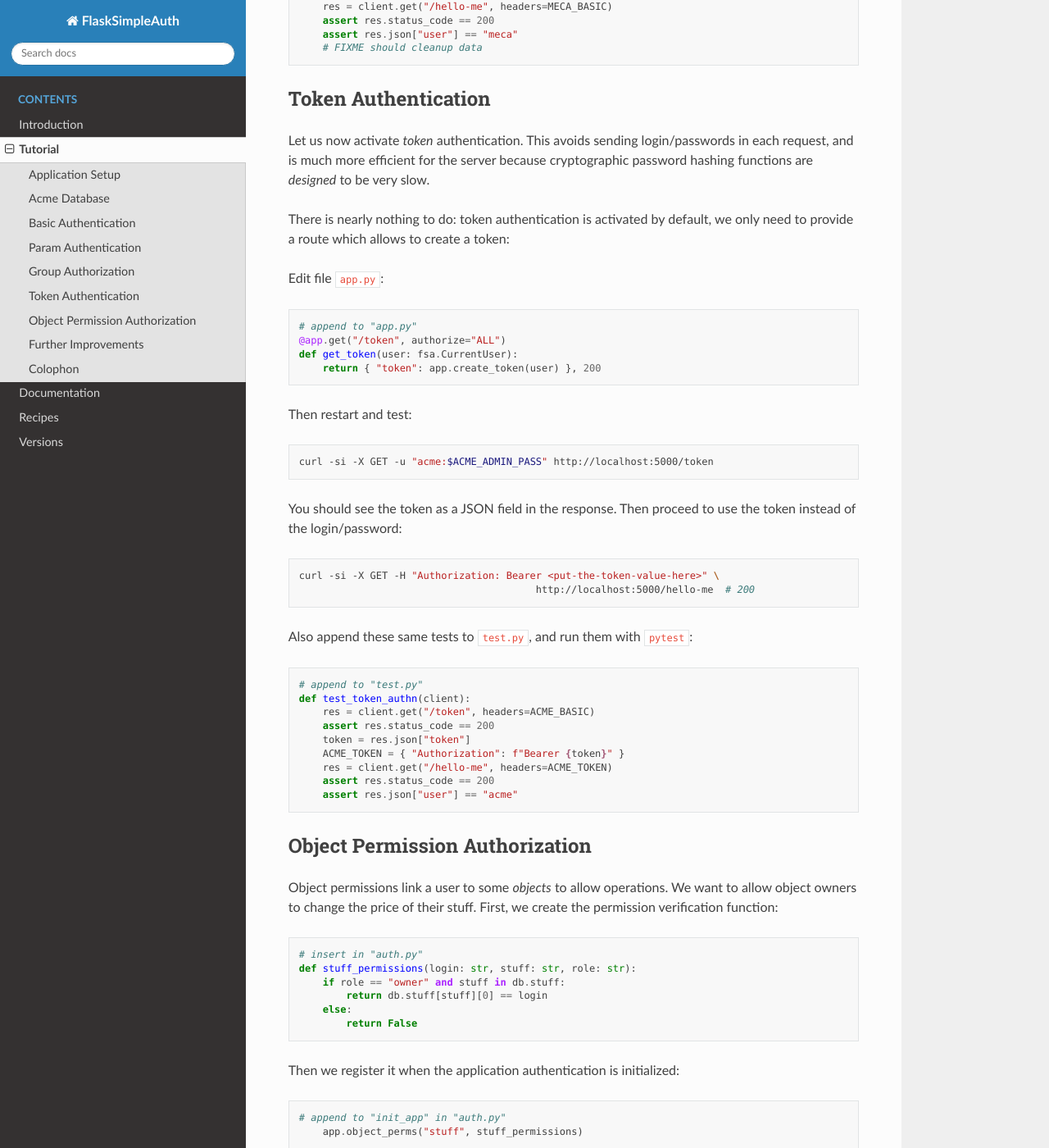
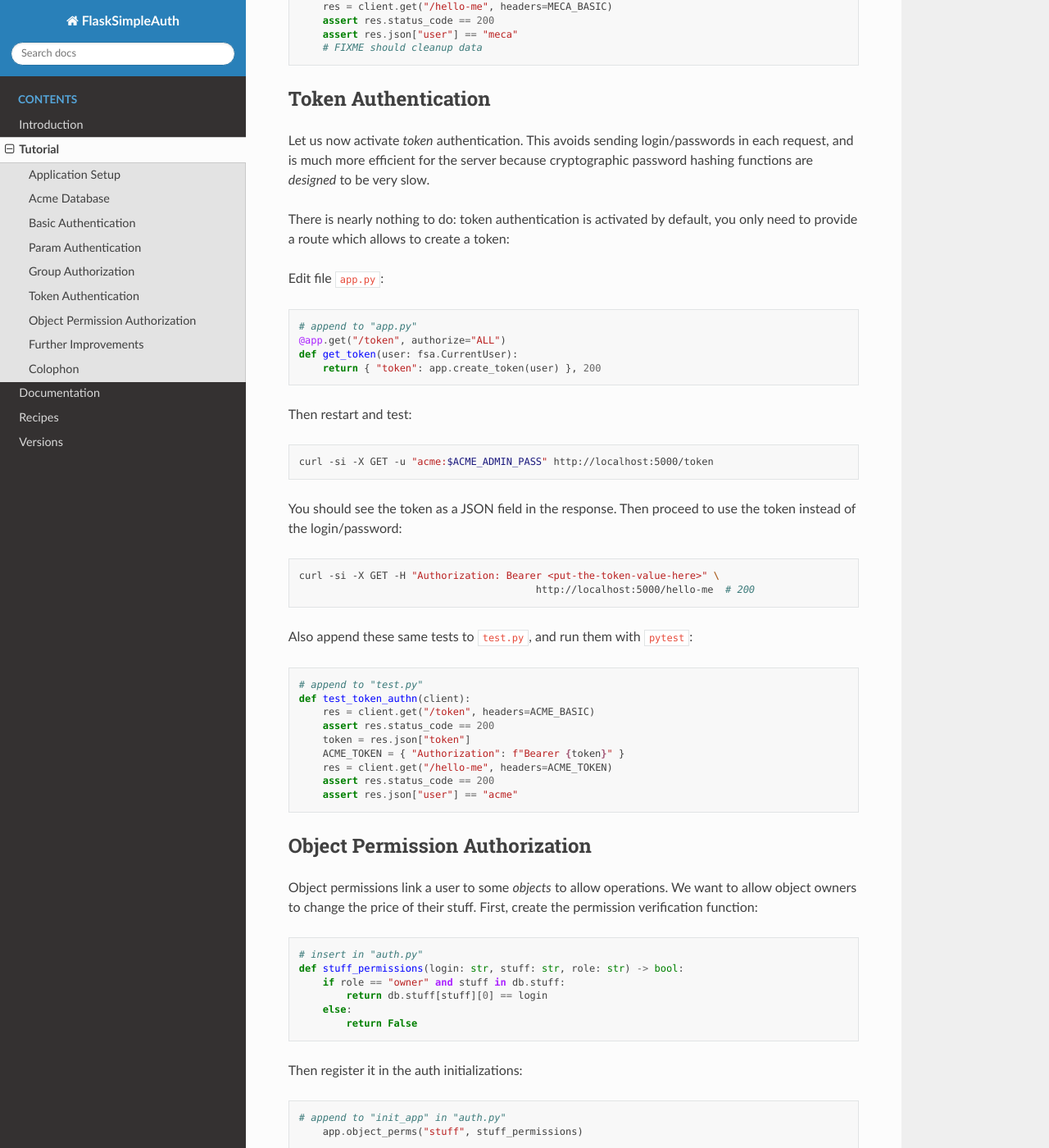
Before and after one commit to zx80/flask-simple-auth, a Sphinx documentation site: the page built from docs/TUTORIAL.md, in a window 1280 px wide and 1400 px high, scrolled down 8541 px. Shown: the whole window at 82% size. Built offline with Sphinx 7.4.7 and the Read the Docs theme 2.0.0, drawn with Linux system fonts in a browser that asks for light colours; pages that are not in the unit, such as notebooks, are missing from menus; some of the changed text lies outside the part shown.

Commit message:
do not "we".

````diff
--- a/docs/TUTORIAL.md
+++ b/docs/TUTORIAL.md
@@ -261,7 +261,7 @@ Create an `auth.py` file for the authentication and authorization callbacks:
 # file "auth.py"
 import FlaskSimpleAuth as fsa
 
-# we need the database!
+# the database is needed!
 from database import db
 
 # FlaskSimpleAuth password authentication hook
@@ -414,7 +414,7 @@ def test_param_authn(client):
 For *group* authorization, a callback function must be provided to tell whether a
 user belongs to a group.
 
-First, we add the group checking function:
+First, add the group checking function:
 
 ```python
 # in "auth.py"
@@ -425,7 +425,7 @@ def user_in_group(user: str, group: str) -> bool:
         return False
 ```
 
-Then when register it in the initialization:
+Then register it in the auth initializations:
 
 ```python
 # append to "init_app" in "auth.py"
@@ -486,8 +486,8 @@ This avoids sending login/passwords in each request, and is much more efficient
 for the server because cryptographic password hashing functions are *designed*
 to be very slow.
 
-There is nearly nothing to do: token authentication is activated by default, we
-only need to provide a route which allows to create a token:
+There is nearly nothing to do: token authentication is activated by default,
+you only need to provide a route which allows to create a token:
 
 Edit file `app.py`:
 
@@ -530,25 +530,25 @@ def test_token_authn(client):
 
 Object permissions link a user to some *objects* to allow operations.
 We want to allow object owners to change the price of their stuff.
-First, we create the permission verification function:
+First, create the permission verification function:
 
 ```python
 # insert in "auth.py"
-def stuff_permissions(login: str, stuff: str, role: str):
+def stuff_permissions(login: str, stuff: str, role: str) -> bool:
     if role == "owner" and stuff in db.stuff:
         return db.stuff[stuff][0] == login
     else:
         return False
 ```
 
-Then we register it when the application authentication is initialized:
+Then register it in the auth initializations:
 
 ```python
 # append to "init_app" in "auth.py"
     app.object_perms("stuff", stuff_permissions)
 ```
 
-Then we implement the route:
+Then implement the route:
 
 ```python
 # append to "app.py"
@@ -558,7 +558,7 @@ def patch_stuff_sid(sid: str, price: float):
     return f"stuff changed: {sid}", 204
 ```
 
-Then we can restart and test:
+Then restart and test:
 
 ```shell
 curl -si -X POST -u "acme:$ACME_ADMIN_PASS" \
````
